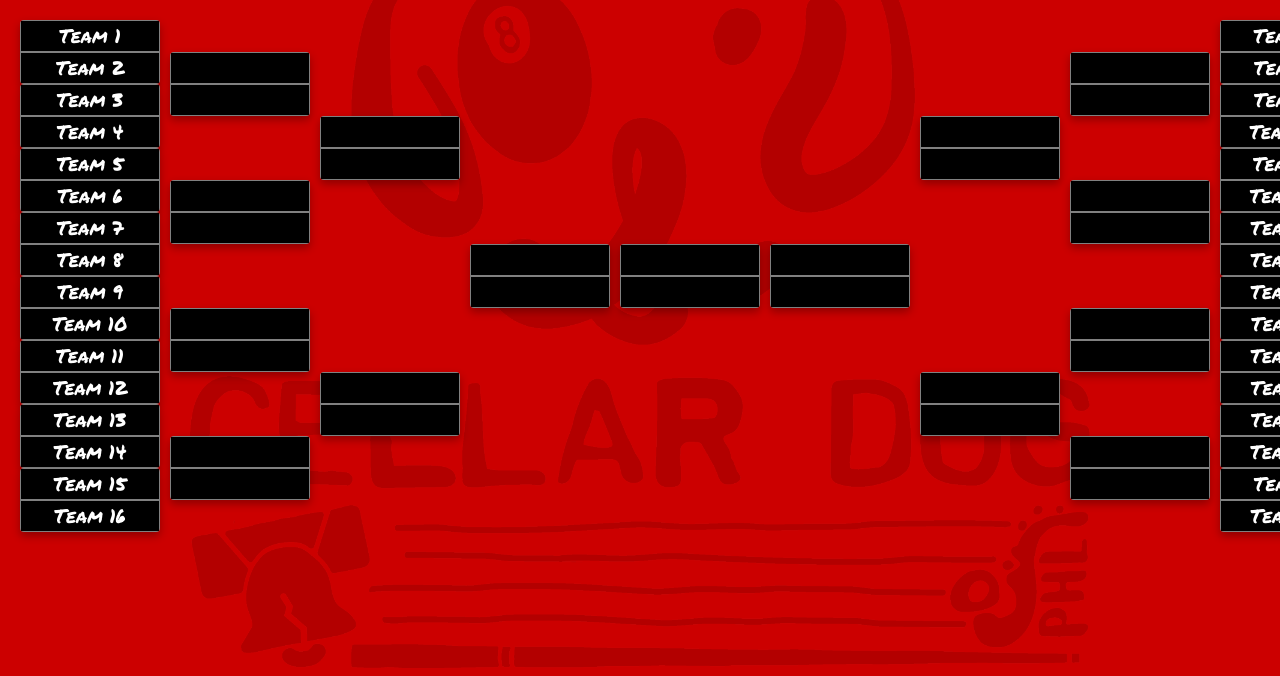
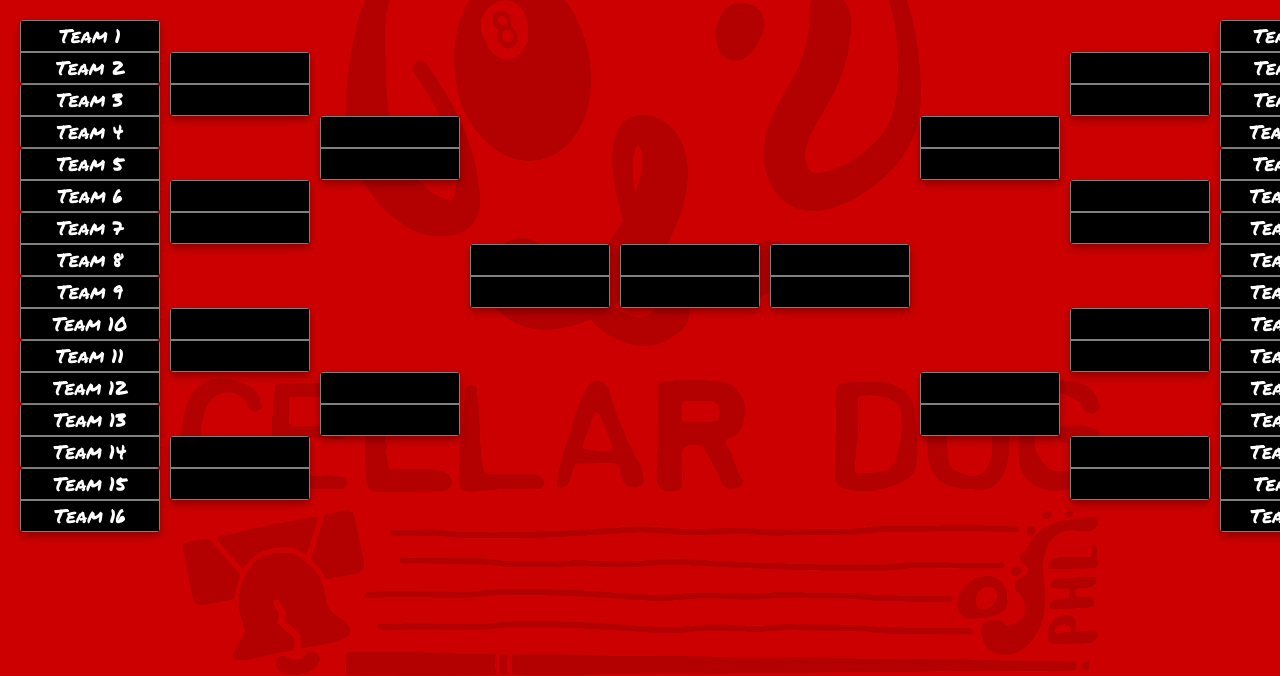
Before and after one commit to Kbodi1/cellardog, a website: page index.html in a window 1280 px wide. Shown: the part 124-800 px from the top of the page. Drawn offline with Linux system fonts and the light colour scheme; no server answers.

Commit message:
Simplified background image implementation for better cross-browser compatibility

```diff
--- a/index.html
+++ b/index.html
@@ -16,11 +16,8 @@
     <script src="firebase-config.js"></script>
 </head>
 <body>
-    <div class="background-image">
-        <img src="/cellardog.png" alt="Background">
-    </div>
+    <div class="background-overlay"></div>
     <button class="fullscreen-btn" id="fullscreenBtn">⛶</button>
-    <div class="background-overlay"></div>
     <h1 class="tournament-title">Billiards Tournament</h1>
     <div class="bracket-container">
         <!-- Left side of bracket -->
--- a/script.js
+++ b/script.js
@@ -1,32 +1,4 @@
-// Handle background image loading
-document.addEventListener('DOMContentLoaded', function() {
-    const bgImage = document.querySelector('.background-image img');
-    if (bgImage) {
-        bgImage.onerror = function() {
-            console.error('Failed to load background image');
-            // Try with absolute path
-            this.src = window.location.origin + '/cellardog.png';
-        };
-        bgImage.onload = function() {
-            console.log('Background image loaded successfully');
-        };
-    }
-});
-
-// Remove the IE background handler
-// function handleIEBackground() {
-//     const isIE = /*@cc_on!@*/false || !!document.documentMode;
-//     if (isIE) {
-//         const fallbackBg = document.getElementById('fallbackBg');
-//         if (fallbackBg) {
-//             fallbackBg.style.display = 'block';
-//             // Add IE-specific filter for opacity
-//             fallbackBg.style.filter = 'alpha(opacity=50)';
-//             // Add brightness and contrast adjustments
-//             fallbackBg.style.filter = 'brightness(70%) contrast(140%)';
-//         }
-//     }
-// }
+// Remove old background image handling code
 
 class BracketManager {
     constructor() {
--- a/styles.css
+++ b/styles.css
@@ -18,26 +18,21 @@ body {
     overflow-y: auto;
 }
 
-.background-image {
+/* Background image */
+body::before {
+    content: '';
     position: fixed;
     top: 0;
     left: 0;
-    right: 0;
-    bottom: 0;
+    width: 100%;
+    height: 100%;
+    background-image: url('cellardog.png');
+    background-position: center;
+    background-repeat: no-repeat;
+    background-size: contain;
+    opacity: 0.5;
     z-index: -2;
     pointer-events: none;
-    background-color: transparent;
-}
-
-.background-image img {
-    position: absolute;
-    top: 50%;
-    left: 50%;
-    transform: translate(-50%, -50%);
-    width: 900px;
-    height: 900px;
-    opacity: 0.5;
-    object-fit: contain;
     filter: brightness(0.7) contrast(1.4);
 }
 
```
